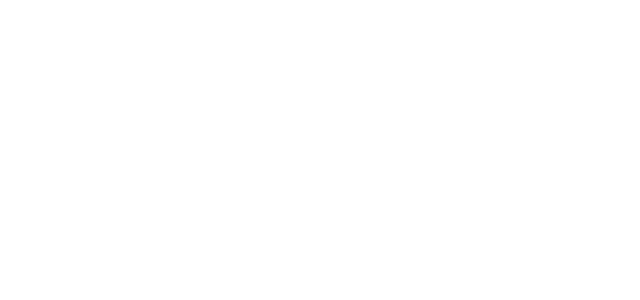
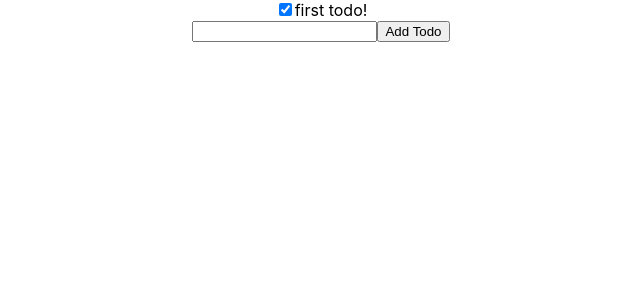
Before and after one commit to gbrown3/training-todo, a React (Create React App) app: page / in a window 1280 px wide. Shown: the top 300 px of the page, without its empty margins (319-959 px from the left). Built offline with nearby package versions, Linux system fonts and the light colour scheme.

Commit message:
Todo container, input item, list

```diff
--- a/src/App.tsx
+++ b/src/App.tsx
@@ -1,9 +1,11 @@
 import React from 'react';
 import './App.css';
+import { TodoContainer } from './components/TodoContainer/TodoContainer';
 
 function App() {
   return (
     <div className="App">
+      <TodoContainer></TodoContainer>
     </div>
   );
 }
--- a/src/components/TodoContainer/TodoContainer.tsx
+++ b/src/components/TodoContainer/TodoContainer.tsx
@@ -1,13 +1,26 @@
-import React from 'react';
+import React, { FormEvent } from 'react';
+import TodoList from '../TodoList/TodoList';
+import { TodoInput } from '../TodoInput/TodoInput';
 
-export class TodoContainer extends React.Component {
-  constructor(props) {
+export class TodoContainer extends React.Component<{}, {todos: string[]}> {
+  constructor(props: Readonly<{}>) {
     super(props);
+    this.state = { todos: [] };
+    this.onSubmit = this.onSubmit.bind(this);
+  }
+
+  onSubmit(e: FormEvent) {
+    e.preventDefault();
+    // eslint-disable-next-line no-console
+    console.log(e);
+
   }
 
   render() {
     return (
       <div>
+        <TodoList></TodoList>
+        <TodoInput onSubmit={this.onSubmit}></TodoInput>
       </div>
     );
   }
--- /dev/null
+++ b/src/components/TodoInput/TodoInput.tsx
@@ -0,0 +1,26 @@
+/* eslint-disable no-console */
+import React, { ChangeEvent, FormEvent } from 'react';
+
+export class TodoInput extends React.Component<{onSubmit: (e:FormEvent) => void }, {newTodo: string}> {
+  constructor(props: Readonly<{ onSubmit: (e: React.FormEvent<Element>) => void; }>) {
+    super(props);
+    this.state = { newTodo:'' };
+    this.onChangeHandler = this.onChangeHandler.bind(this);
+  }
+
+  onChangeHandler(e: ChangeEvent<HTMLInputElement>) {
+    this.setState({ newTodo: e.target.value });
+  }
+
+  render() {
+    console.log(this.state.newTodo);
+    return (
+      <div>
+        <form onSubmit={this.props.onSubmit}>
+          <input onChange={this.onChangeHandler}></input>
+          <button>Add Todo</button>
+        </form>
+      </div>
+    );
+  }
+}
--- /dev/null
+++ b/src/components/TodoItem/TodoItem.interface.ts
@@ -0,0 +1,5 @@
+import { Todo } from '../TodoList/TodoList.interface';
+
+export interface TodoItemProps {
+  todo: Todo
+}
--- a/src/components/TodoItem/TodoItem.tsx
+++ b/src/components/TodoItem/TodoItem.tsx
@@ -1,16 +1,17 @@
 import React from 'react';
+import { TodoItemProps } from './TodoItem.interface';
 
-export class TodoItem extends React.Component {
-  constructor(props) {
-    super(props);
-  }
+export class TodoItem extends React.Component<TodoItemProps> {
+  // constructor(props) {
+  //   super(props);
+  // }
 
   render() {
 
     return (
       <div>
-        <input type='checkbox'></input>
-        <label>{"TODO: pull label text from props"}</label>
+        <input type='checkbox' checked={this.props.todo.isDone}></input>
+        <label>{this.props.todo.label}</label>
       </div>
     );
   }
--- a/src/components/TodoList/TodoList.tsx
+++ b/src/components/TodoList/TodoList.tsx
@@ -1,9 +1,11 @@
-import React from 'react'
+import React from 'react';
+import { TodoListState } from './TodoList.interface';
+import { TodoItem } from '../TodoItem/TodoItem';
 
-class TodoList extends React.Component {
-  constructor(props) {
+export default class TodoList extends React.Component<{}, TodoListState> {
+  constructor(props: Readonly<{}>) {
     super(props);
-    this.state = { todos: [] };
+    this.state = { todos: [{isDone: true, label: 'first todo!'}] };
   }
 
   render() {
@@ -14,6 +16,6 @@
           return <TodoItem todo={todo} />;
         })}
       </div>
-    )
+    );
   }
 }
```
Also changed, not shown: src/components/TodoList/TodoList.interface.ts (added, +9 -0 lines).
